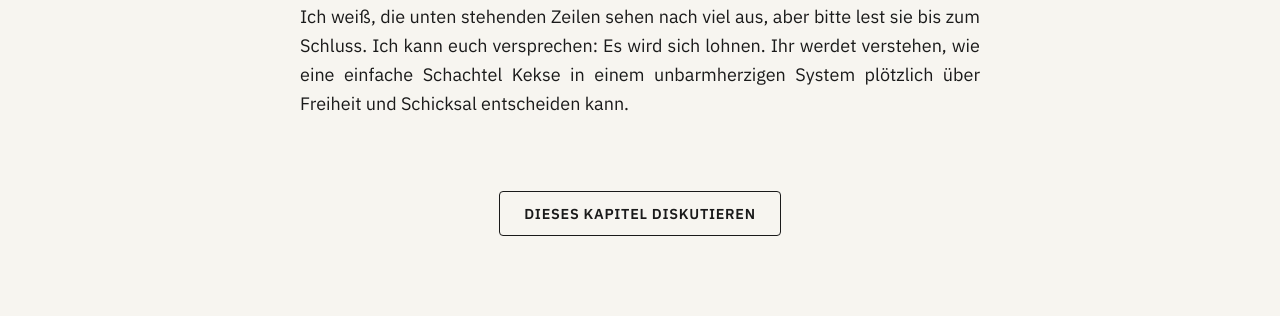
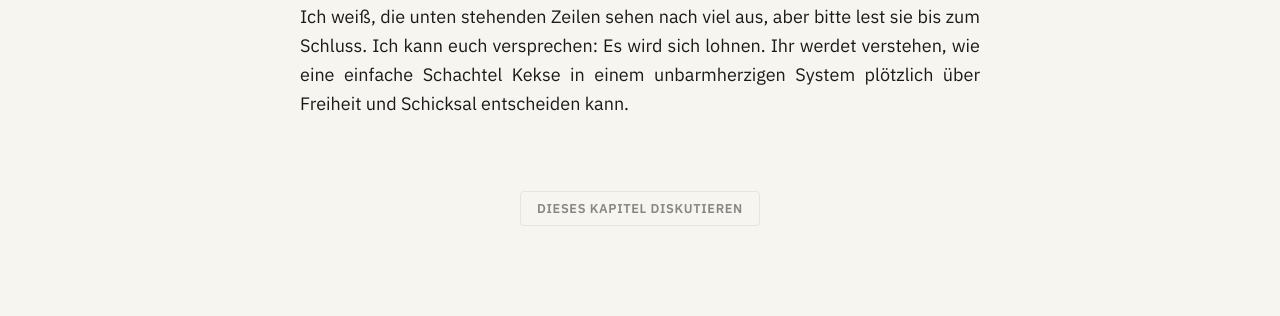
Before and after one commit to kopylow/cookiesInIran, a plain HTML site: page web-landing-page/index.html in a window 1280 px wide. Shown: the part 1483-1799 px from the top of the page. Drawn offline with Linux system fonts and the light colour scheme; a web font is replaced by a local one.

Commit message:
style: make discuss button less visually intrusive
Reduced the opacity, font size, and border contrast of the 'Discuss this chapter' button so it doesn't distract from the reading experience, adding a hover effect to restore its visibility.

```diff
--- a/web-landing-page/styles.css
+++ b/web-landing-page/styles.css
@@ -327,9 +327,17 @@ html[dir="rtl"] #main-content.drawer-open-comments {
 }
 
 .discuss-btn {
-    border: 1px solid var(--current-text);
-    padding: 0.75rem 1.5rem;
+    border: 1px solid rgba(128, 128, 128, 0.3);
+    padding: 0.5rem 1rem;
     border-radius: 4px;
+    font-size: 0.8rem;
+    opacity: 0.5;
+    transition: opacity 0.3s ease, border-color 0.3s ease;
+}
+
+.discuss-btn:hover {
+    opacity: 1;
+    border-color: var(--current-text);
 }
 
 /* --------------------------------------------------------------------------
```
